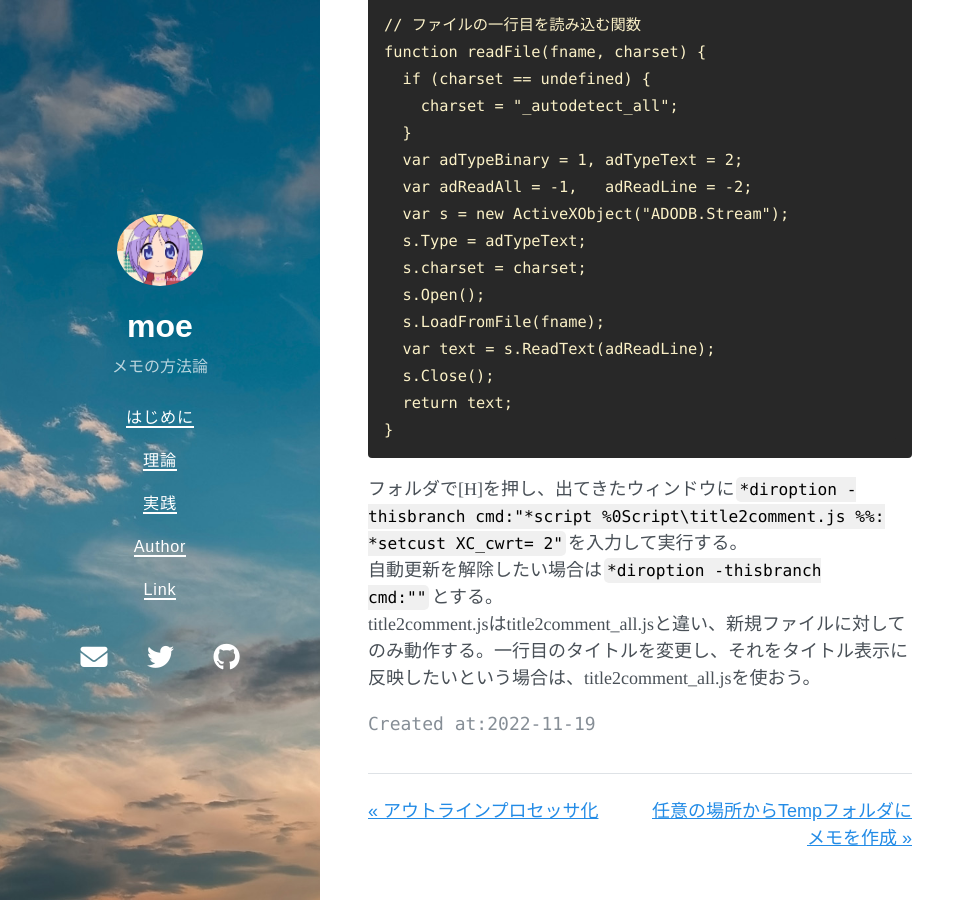
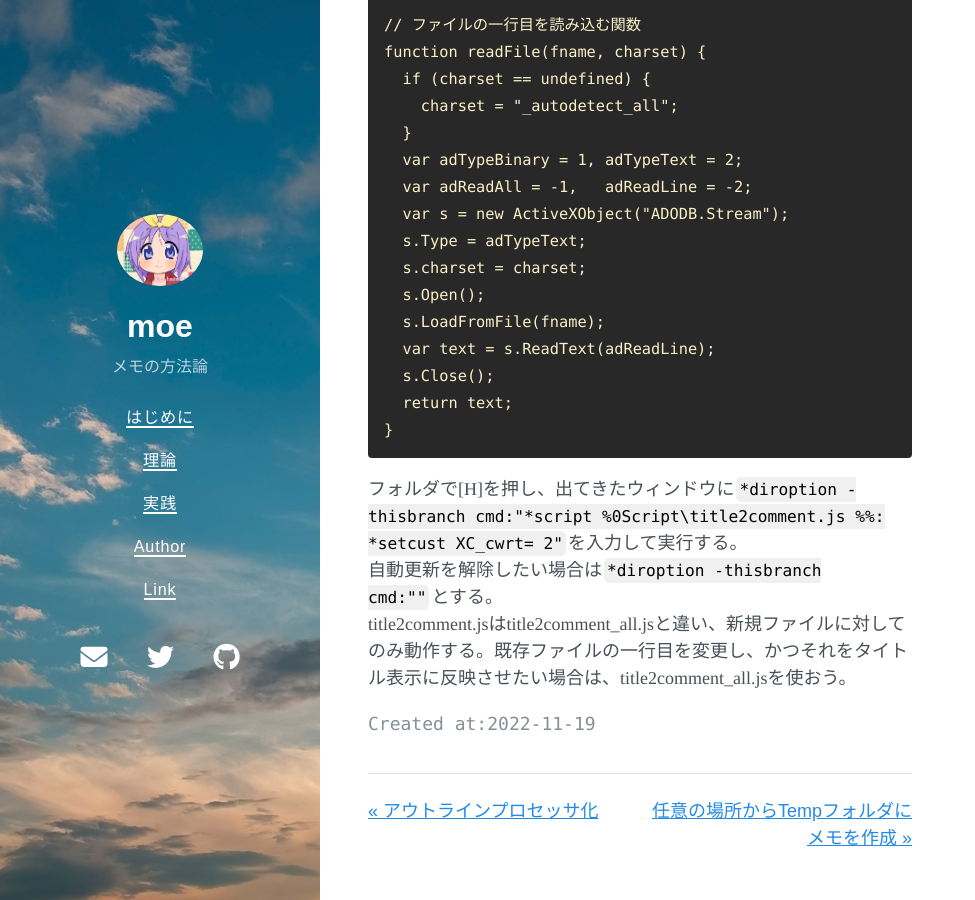
Before and after one commit to tukasa/moe, a Jekyll site: the page built from my_collections/_practice/d4.md, in a window 1280 px wide and 900 px high, scrolled down 862 px. Shown: the whole window, without its empty margins (0-975 px from the left). Built offline with Jekyll 4.4.1, drawn with Linux system fonts in a browser that asks for light colours; nearby versions of some CDN libraries.

Commit message:
微修正

```diff
--- a/my_collections/_practice/d4.md
+++ b/my_collections/_practice/d4.md
@@ -51,4 +51,4 @@ function readFile(fname, charset) {
 
 フォルダで[H]を押し、出てきたウィンドウに`*diroption -thisbranch cmd:"*script %0Script\title2comment.js %%: *setcust XC_cwrt= 2"`を入力して実行する。
 自動更新を解除したい場合は`*diroption -thisbranch cmd:""`とする。
-title2comment.jsはtitle2comment_all.jsと違い、新規ファイルに対してのみ動作する。一行目のタイトルを変更し、それをタイトル表示に反映したいという場合は、title2comment_all.jsを使おう。
+title2comment.jsはtitle2comment_all.jsと違い、新規ファイルに対してのみ動作する。既存ファイルの一行目を変更し、かつそれをタイトル表示に反映させたい場合は、title2comment_all.jsを使おう。
```
